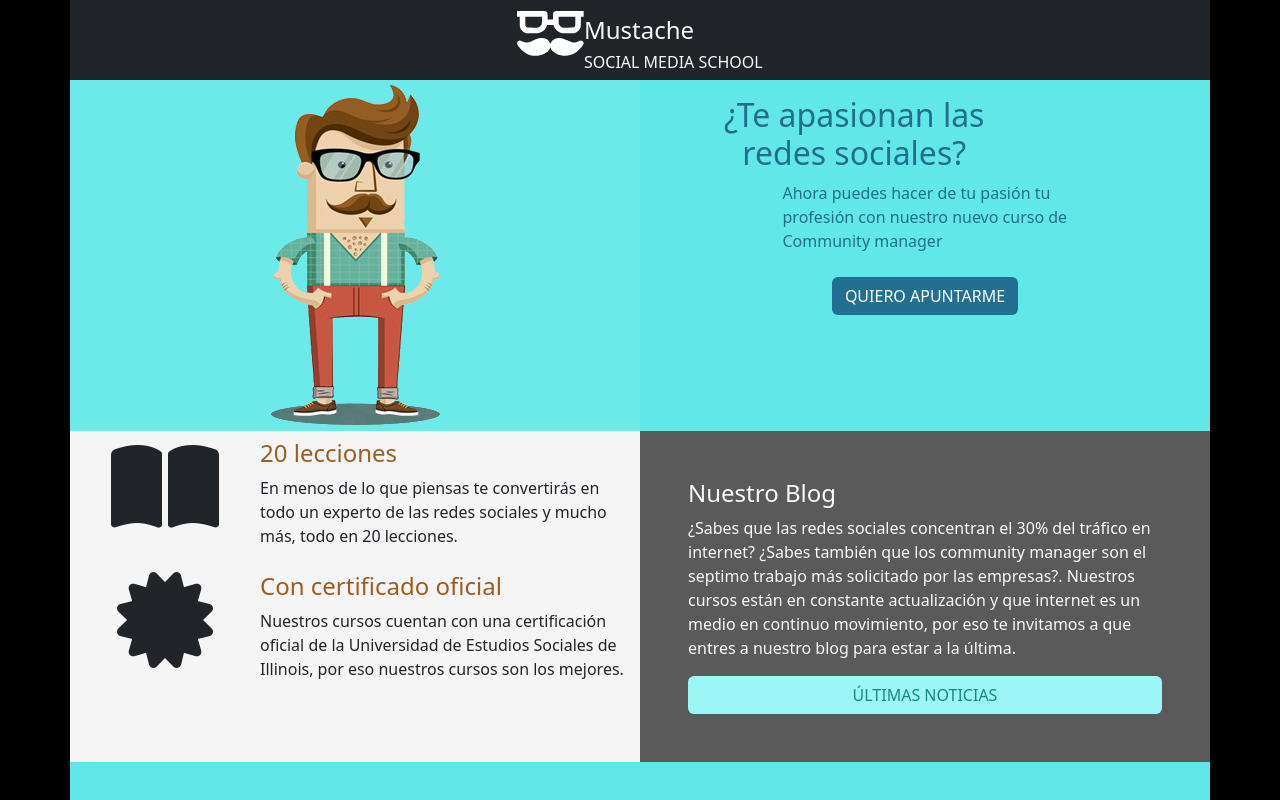
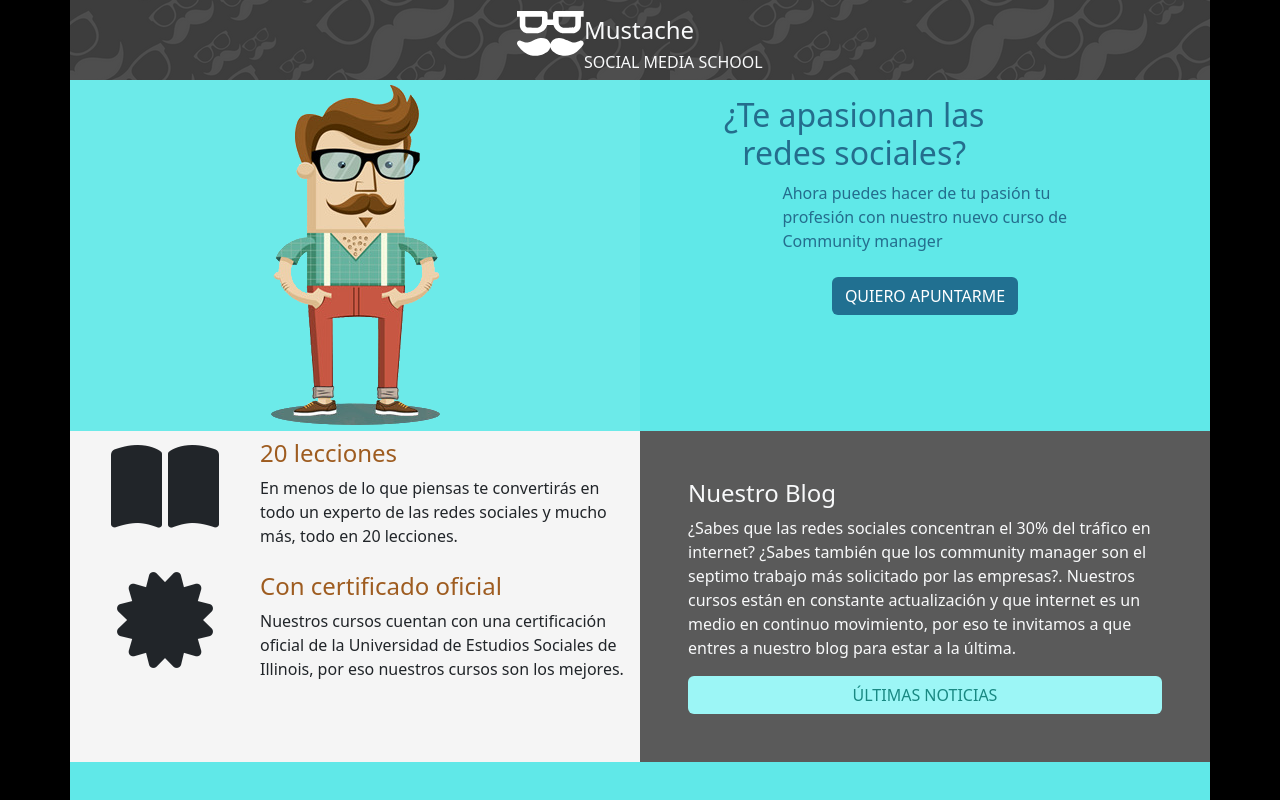
Before and after one commit to CJavat/maquetaDos, a plain HTML site: page index.html in a window 1280 px wide. Shown: the top 800 px of the page. Drawn offline with Linux system fonts and the light colour scheme; the site is published under a folder, as on GitHub Pages, so addresses that start at the root find nothing.

Commit message:
CORRECCION DE BUG IMAGEN DE FONDO

```diff
--- a/CSS/style.css
+++ b/CSS/style.css
@@ -23,7 +23,7 @@
 }
 
 #cabecera {
-    background-image: url(/IMG/banner.png);
+    background-image: url('../IMG/banner.png');
     background-position: 0;
     background-repeat: repeat;
 }
```
